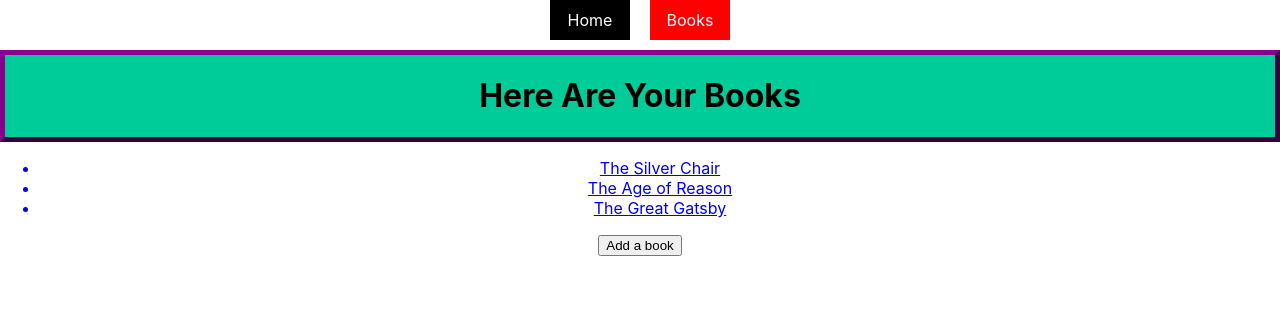
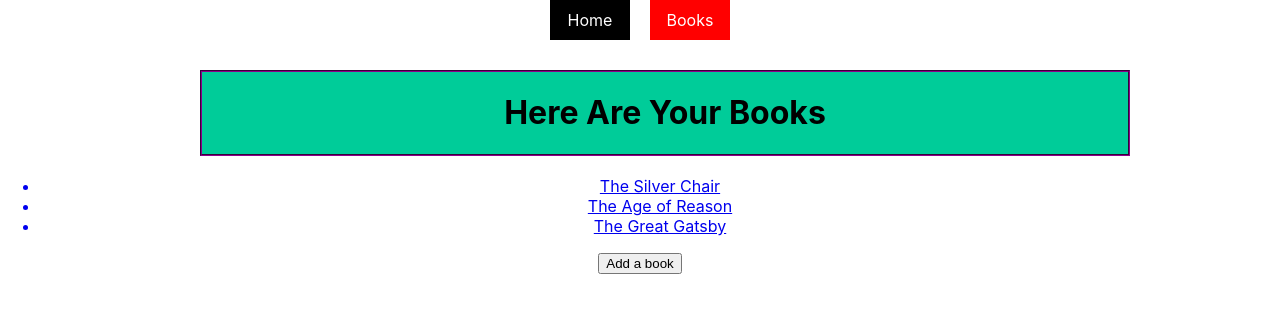
Before and after one commit to valera2022/PROJECT2, a React (Create React App) app: page /books in a window 1280 px wide. Shown: the top 312 px of the page. Built offline with nearby package versions, Linux system fonts and the light colour scheme; data requests are answered from the project's data file.

Commit message:
adjust booklist hearder border

```diff
--- a/src/App.css
+++ b/src/App.css
@@ -47,7 +47,16 @@ color:#a52a2a
 }
 
 div#booksHeader{
-  border: 5px outset #8b008b;
+  /* display: flex; */
+
+  border: 2px groove #8b008b;
   background-color: #00cc99;
-  text-align: center;
+  /* text-align: center; */
+  /* width: 1000px; */
+  margin-top: 20px;
+  margin-bottom: 20px;
+  margin-right: 150px;
+  margin-left: 200px;
+
+
 }
```
